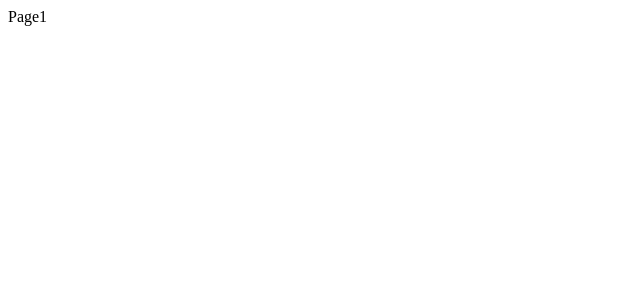
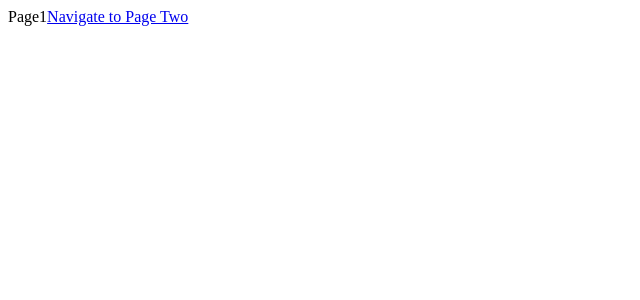
Before and after one commit to ZombieWang/streamy, a React (Create React App) app: page / in a window 1280 px wide. Shown: the top 300 px of the page, without its empty margins (0-640 px from the left). Built offline with nearby package versions, Linux system fonts and the light colour scheme.

Commit message:
Finish 16-196

```diff
--- a/src/components/App.js
+++ b/src/components/App.js
@@ -2,11 +2,20 @@
 import { BrowserRouter, Route } from "react-router-dom"
 
 const PageOne = () => {
-  return <div>Page1</div>
+  return (
+    <div>
+      Page1
+      <a href="/pagetwo">Navigate to Page Two</a>
+    </div>
+  )
 }
 
 const PageTwo = () => {
-  return <div>Page2</div>
+  return (
+    <div>
+      Page2<a href="/">Navigate to Page One</a>
+    </div>
+  )
 }
 
 const App = () => {
```
